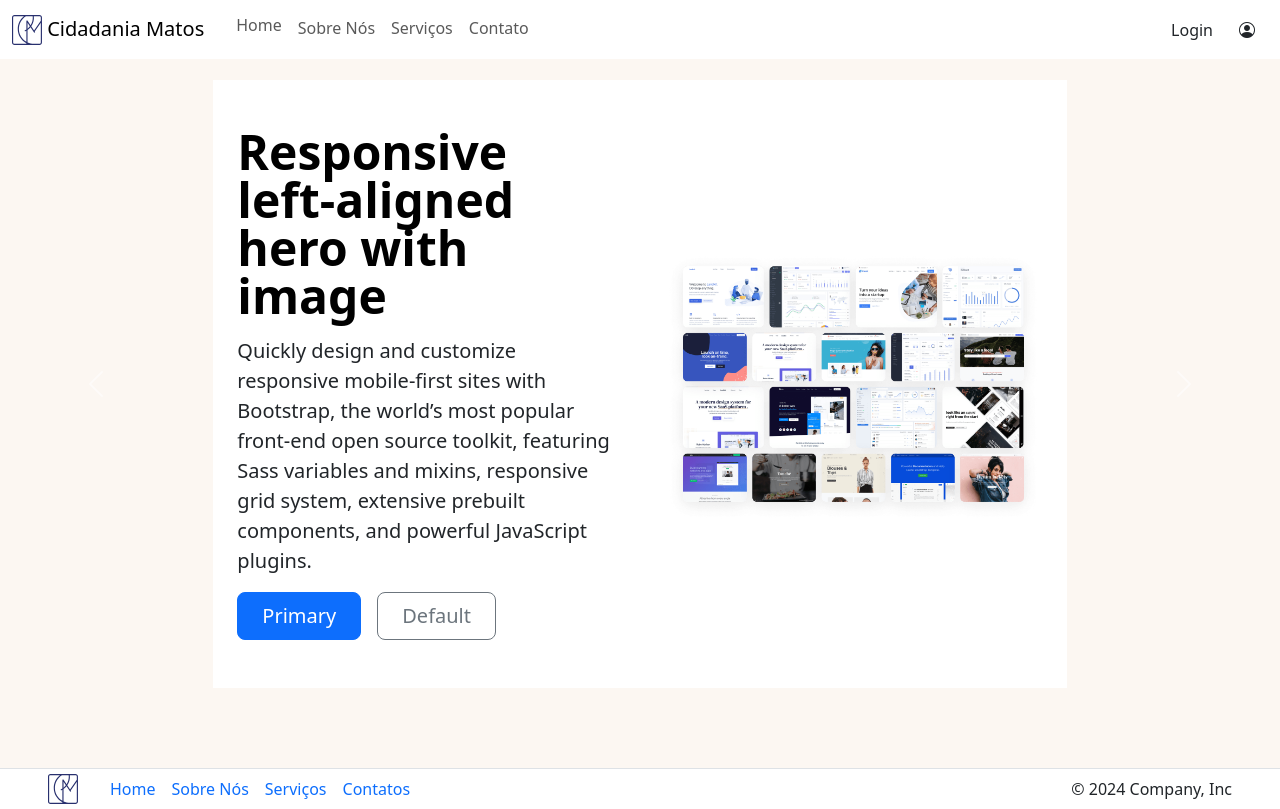
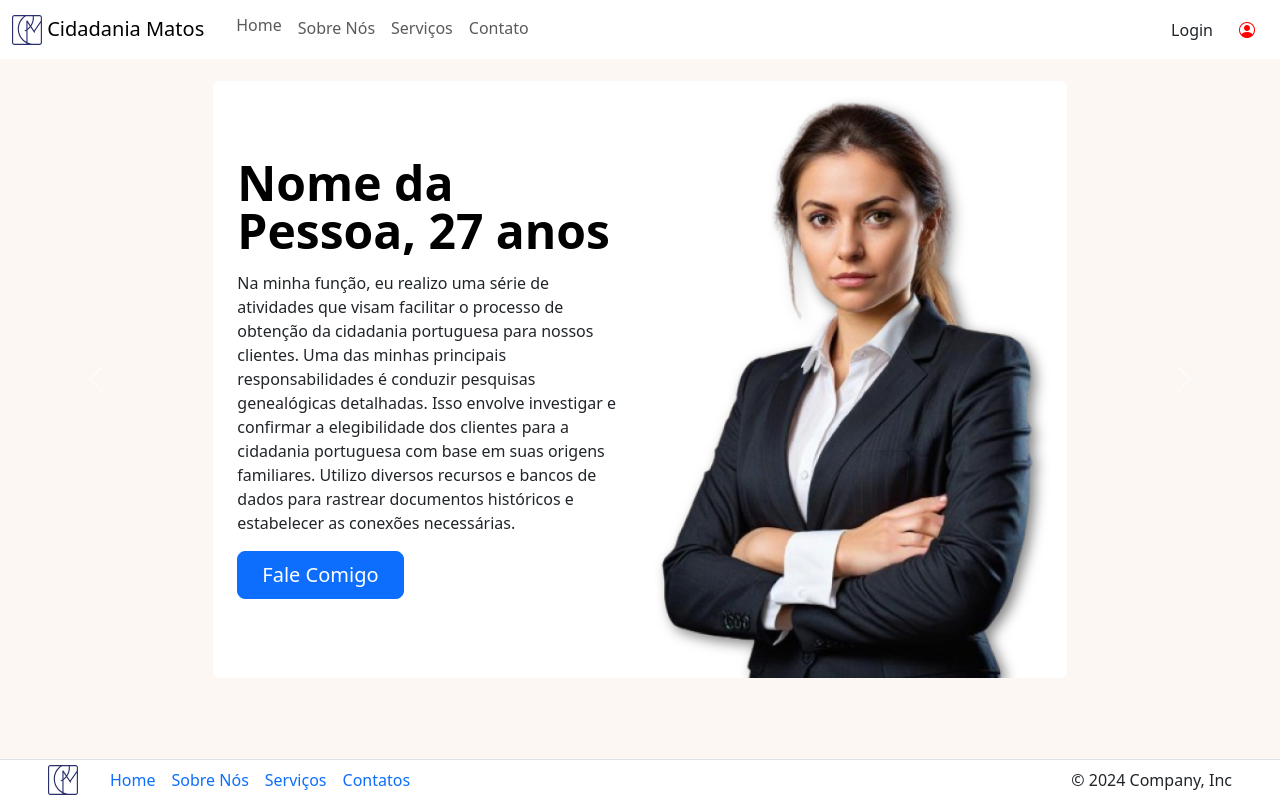
Before and after one commit to gabriellaRezende/livingInTheWorld, a PHP site: page /about.php in a window 1280 px wide. Run offline with PHP 8.4, Linux system fonts and the light colour scheme.

Commit message:
edit login + about

```diff
--- a/about.php
+++ b/about.php
@@ -24,6 +24,10 @@
         margin-top: 80px;
         margin-bottom: 80px;
     }
+
+    .bi{
+        color: red;
+    }
     </style>
 </head>
 
@@ -41,17 +45,18 @@
     <div id="carouselExample" class="carousel slide">
         <div class="carousel-inner">
             <div class="carousel-item active">
-                <div class="container col-lg-8 px-4" style="background-color: var(--cor-Bgcomponente);">
-                    <div class="row flex-lg-row-reverse align-items-center g-5 py-5">
-                        <div class="col-10 col-sm-8 col-lg-6">
-                            <img src="bootstrap-themes.png" class="d-block mx-lg-auto img-fluid" alt="Bootstrap Themes" width="700" height="500" loading="lazy">
+            <div class="container col-lg-8 px-4 rounded-2" style="background-color: var(--cor-Bgcomponente);">
+                    <div class="row flex-lg-row-reverse align-items-center">
+                        <div class="col-12 col-lg-6 pt-3">
+                            <img src="./images/Irmã_velha_matos-removebg-preview.png" class="d-block mx-lg-auto img-fluid prof-img" alt="Bootstrap Themes" width="700" height="500" loading="lazy">
                         </div>
                         <div class="col-lg-6">
-                            <h1 class="display-5 fw-bold text-body-emphasis lh-1 mb-3">Responsive left-aligned hero with image</h1>
-                            <p class="lead">Quickly design and customize responsive mobile-first sites with Bootstrap, the world’s most popular front-end open source toolkit, featuring Sass variables and mixins, responsive grid system, extensive prebuilt components, and powerful JavaScript plugins.</p>
+                            <h1 class="display-5 fw-bold text-body-emphasis lh-1 mb-3">Nome da Pessoa, 27 anos</h1>
+                            <p class="lead fs-6">Na minha função, eu realizo uma série de atividades que visam facilitar o processo de obtenção da cidadania portuguesa para nossos clientes. Uma das minhas principais responsabilidades é conduzir pesquisas genealógicas detalhadas. Isso envolve investigar e confirmar a elegibilidade dos clientes para a cidadania portuguesa com base em suas origens familiares. Utilizo diversos recursos e bancos de dados para rastrear documentos históricos e estabelecer as conexões necessárias.</p>
+
+
                             <div class="d-grid gap-2 d-md-flex justify-content-md-start">
-                                <button type="button" class="btn btn-primary btn-lg px-4 me-md-2">Primary</button>
-                                <button type="button" class="btn btn-outline-secondary btn-lg px-4">Default</button>
+                                <button type="button" class="btn btn-primary btn-lg px-4 me-md-2">Fale Comigo</button>
                             </div>
                         </div>
                     </div>
@@ -76,13 +81,11 @@
                 </div>
             </div>
         </div>
-        <button class="carousel-control-prev " type="button" data-bs-target="#carouselExample" data-bs-slide="prev">
-            <span class="carousel-control-prev-icon" aria-hidden="true"></span>
-            <span class="visually-hidden">Previous</span>
+        <button class="carousel-control-prev "  type="button"  data-bs-target="#carouselExample" data-bs-slide="prev">
+            <span class="carousel-control-prev-icon" aria-hidden="true" " ></span>
         </button>
         <button class="carousel-control-next" type="button" data-bs-target="#carouselExample" data-bs-slide="next">
             <span class="carousel-control-next-icon" aria-hidden="true"></span>
-            <span class="visually-hidden">Next</span>
         </button>
 
     </div>
```
Also changed, not shown: login.php (+5 -2 lines), images/Irmã_nova_matos-removebg.png (deleted), images/Irmã_velha_matos-removebg-preview.png (added).
